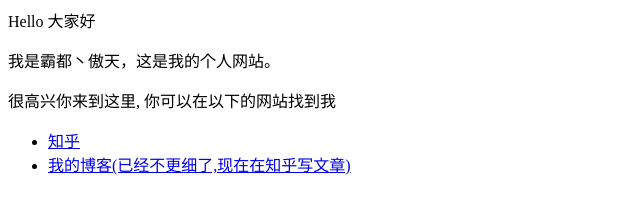
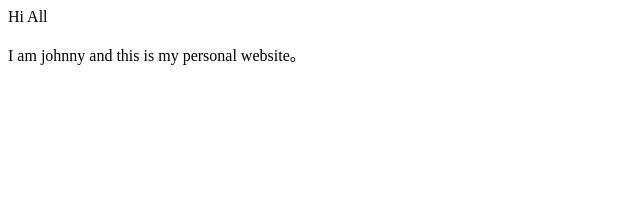
Before and after one commit to SequoiaGod/SequoiaGod.github.io, a plain HTML site: page index.html in a window 1280 px wide. Shown: the whole page, without its empty margins (0-640 px from the left). Drawn offline with Linux system fonts and the light colour scheme.

Commit message:
Update index.html

```diff
--- a/index.html
+++ b/index.html
@@ -1,8 +1,2 @@
-<p>Hello 大家好</p>
-<p>我是霸都丶傲天，这是我的个人网站。 </p>
-<p>很高兴你来到这里, 你可以在以下的网站找到我</p>
-
-<ul>
-  <li> <a href="https://www.zhihu.com/people/AJLoveChina">知乎</a> </li>
-  <li> <a href="http://hejie.nigeerhuo.com">我的博客(已经不更细了,现在在知乎写文章)</a> </li>
-</ul>
+<p>Hi All</p>
+<p>I am johnny and this is my personal website。 </p>
```
